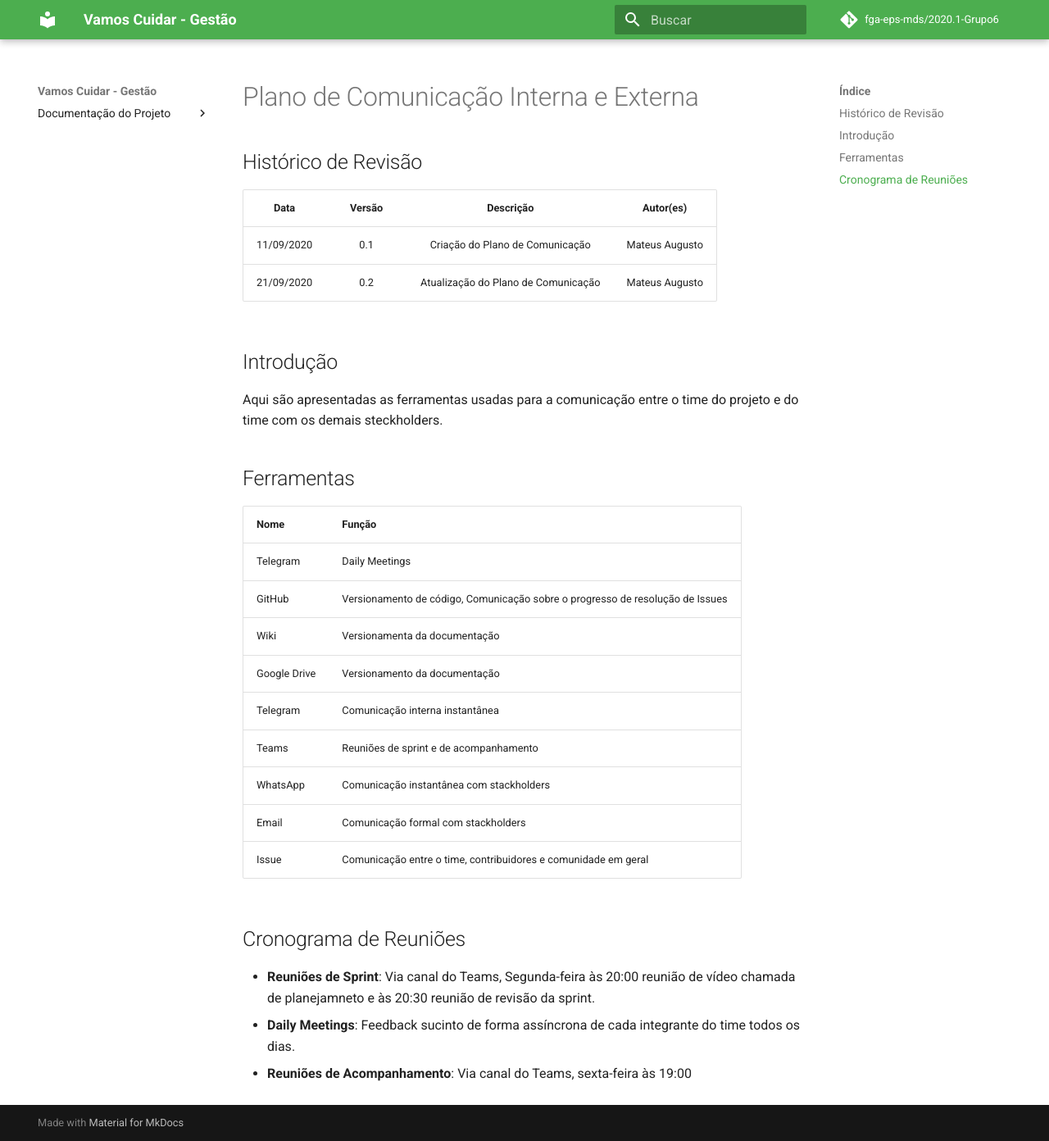
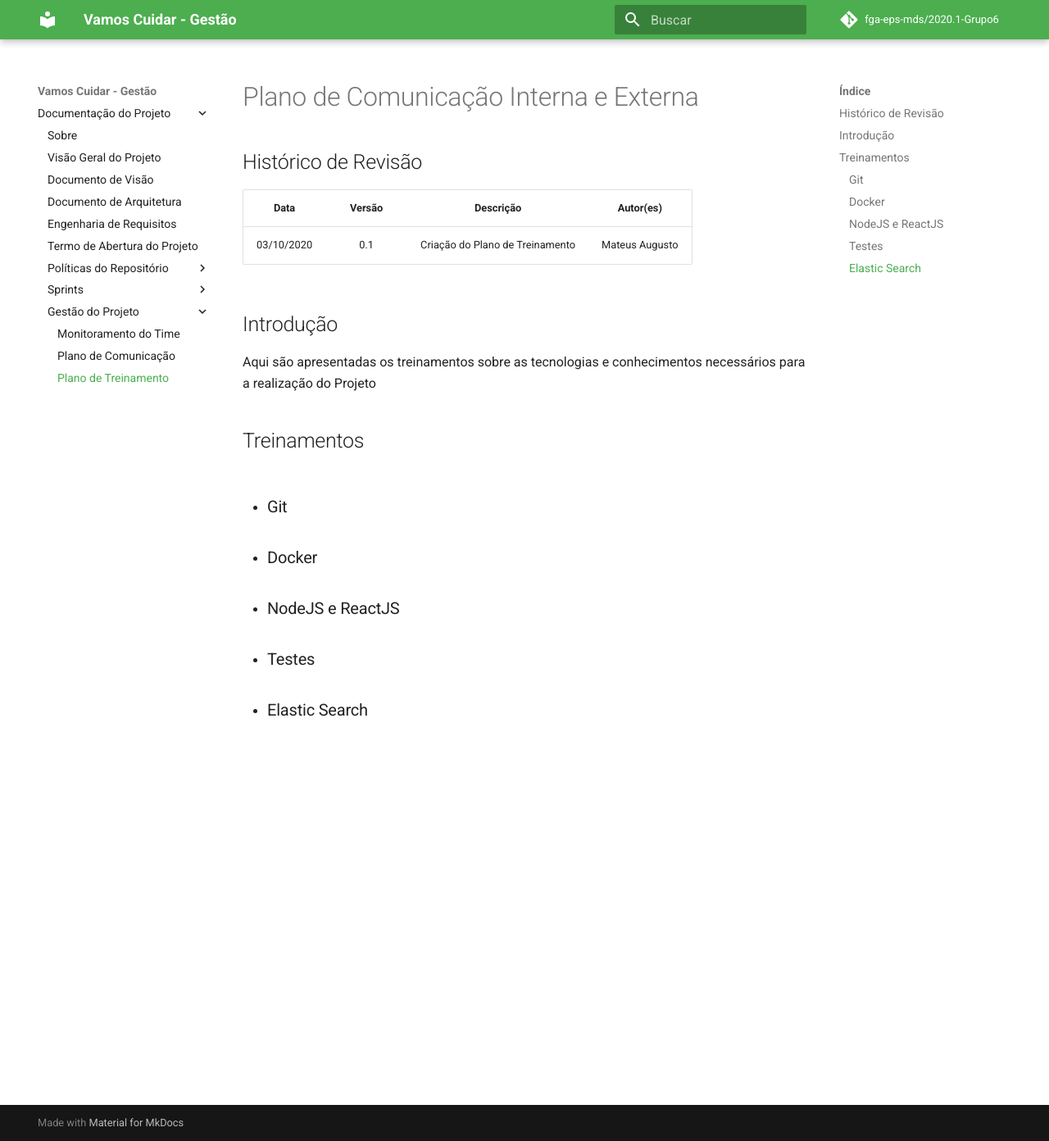
Before and after one commit to fga-eps-mds/2020.1-Grupo6, an MkDocs documentation site: the page built from docs/org_artifacts/trainning_plan.md, in a window 1280 px wide and 1392 px high. Shown: the whole window at 82% size. Built offline with MkDocs 1.6.1 and Material for MkDocs 9.7.7, drawn with Linux system fonts in a browser that asks for light colours; comment, search, counter and statistics services are not loaded.

```diff
--- a/docs/org_artifacts/trainning_plan.md
+++ b/docs/org_artifacts/trainning_plan.md
@@ -4,29 +4,20 @@
 
 |   Data   |  Versão  |        Descrição       |          Autor(es)          |
 |:--------:|:--------:|:----------------------:|:---------------------------:|
-|11/09/2020|   0.1    | Criação do Plano de Comunicação        |   Mateus Augusto  |
-|21/09/2020|   0.2    | Atualização do Plano de Comunicação        |   Mateus Augusto  |
+|03/10/2020|   0.1    | Criação do Plano de Treinamento        |   Mateus Augusto  |
 
 ## Introdução
 
-Aqui são apresentadas as ferramentas usadas para a comunicação entre o time do projeto e do time com os demais steckholders.
+Aqui são apresentadas os treinamentos sobre as tecnologias e conhecimentos necessários para a realização do Projeto
 
-## Ferramentas
+## Treinamentos
 
-Nome | Função
---|--
-Telegram | Daily Meetings
-GitHub | Versionamento de código, Comunicação sobre o progresso de resolução de Issues
-Wiki | Versionamenta da documentação
-Google Drive | Versionamento da documentação
-Telegram | Comunicação interna instantânea
-Teams | Reuniões de sprint e de acompanhamento
-WhatsApp | Comunicação instantânea com stackholders
-Email | Comunicação formal com stackholders
-Issue | Comunicação entre o time, contribuidores e comunidade em geral
+- ### Git
 
-## Cronograma de Reuniões
+- ### Docker
 
-- **Reuniões de Sprint**: Via canal do Teams, Segunda-feira às 20:00 reunião de vídeo chamada de planejamneto e às 20:30 reunião de revisão da sprint.
-- **Daily Meetings**: Feedback sucinto de forma assíncrona de cada integrante do time todos os dias.
-- **Reuniões de Acompanhamento**: Via canal do Teams, sexta-feira às 19:00
+- ### NodeJS e ReactJS
+
+- ### Testes
+
+- ### Elastic Search
--- a/mkdocs.yml
+++ b/mkdocs.yml
@@ -6,12 +6,12 @@
 nav:
   - Documentação do Projeto:
     - Sobre: index.md
-    - Roadmap: roadmaps/roadmap.md
+    - Visão Geral do Projeto: roadmaps/roadmap.md
     - Documento de Visão: org_artifacts/vision_doc.md
     - Documento de Arquitetura: org_artifacts/architecture_doc.md
     - Engenharia de Requisitos: org_artifacts/requirements_engineering.md
     - Termo de Abertura do Projeto: org_artifacts/tap.md
-    - Artefatos Organizacionais:
+    - Políticas do Repositório:
       - Políticas de Branch: policies/branches.md
       - Políticas de Commit: policies/commits.md
       - Políticas de Pastas e Arquivos: policies/files_and_folders.md
@@ -29,6 +29,7 @@
     - Gestão do Projeto:
       - Monitoramento do Time: org_artifacts/team_monitoring.md
       - Plano de Comunicação: org_artifacts/communication_plan.md
+      - Plano de Treinamento: org_artifacts/trainning_plan.md
 
 
 theme:
```
Also changed, not shown: docs/roadmaps/roadmap.md (+4 -0 lines).
